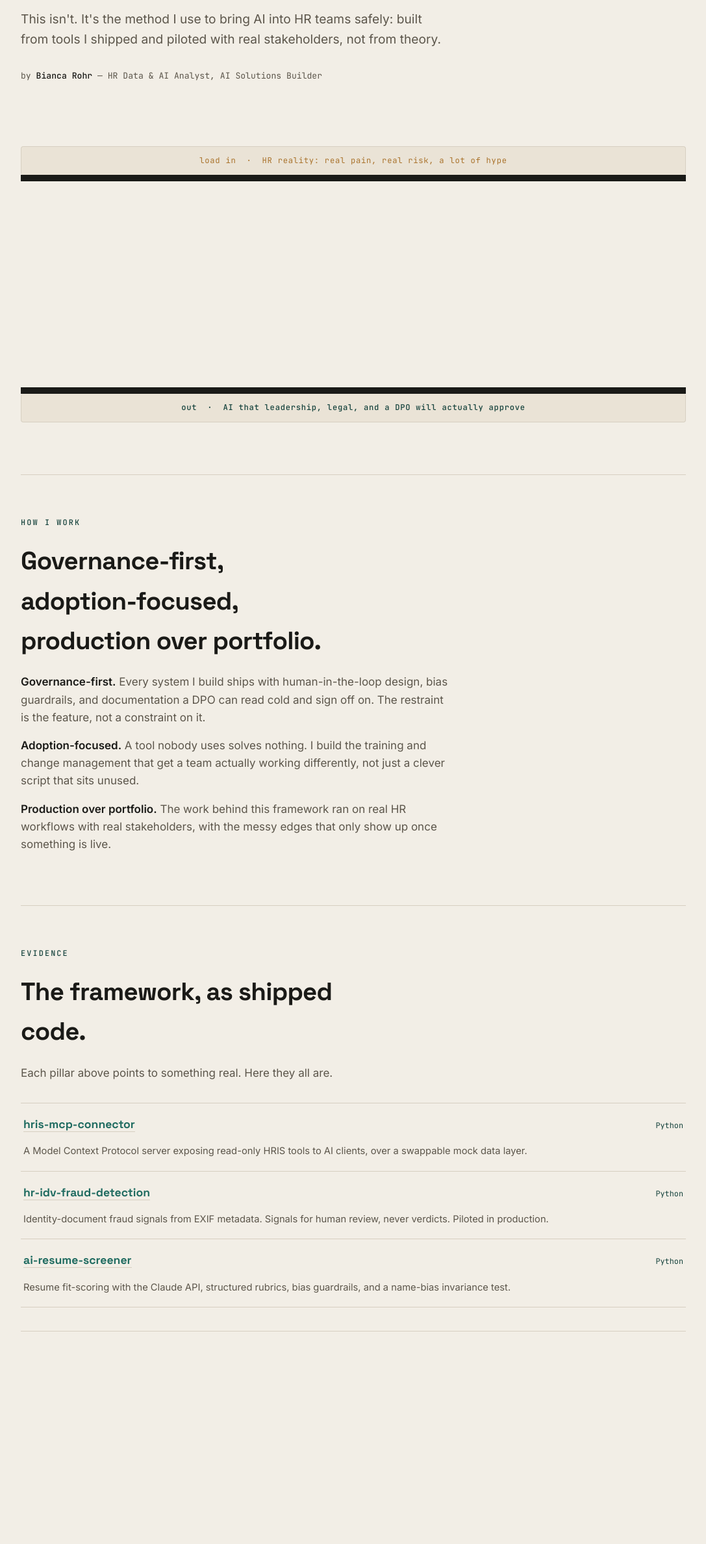
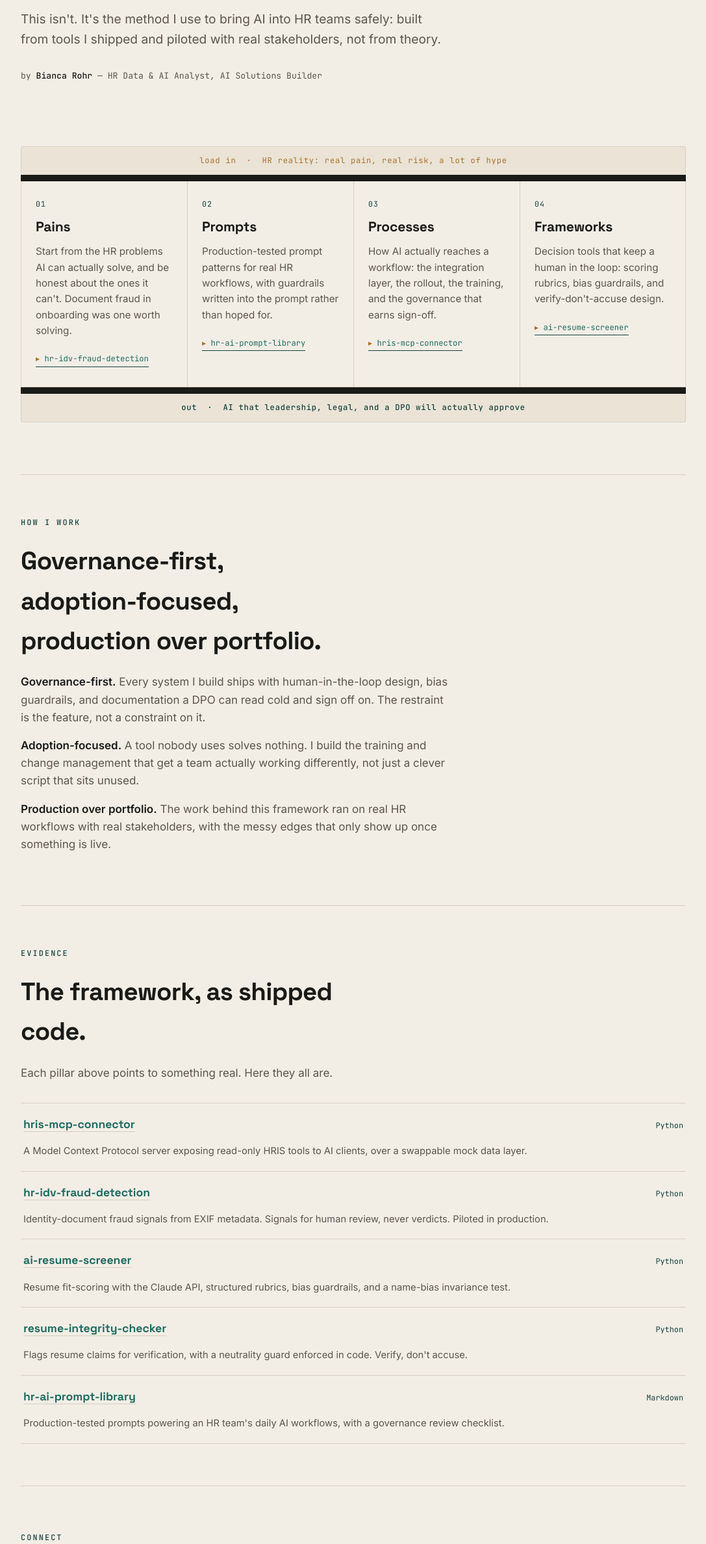
Before and after one commit to builtbybianca/the-hr-ai-architect, a plain HTML site: page index.html in a window 1280 px wide. Shown: the part 421-2797 px from the top of the page at 65% size, without its empty margins (96-1183 px from the left). Before the commit the page ends 2534 px from the top, so only its background shows below. Drawn offline with Linux system fonts and the light colour scheme.

Commit message:
Modify reveal animation and add project sections
Updated the reveal animation styles and added new sections for projects and contact information.

```diff
--- a/index.html
+++ b/index.html
@@ -131,8 +131,10 @@ footer{padding:40px 0 60px;border-top:1px solid var(--rule);margin-top:50px;
   display:flex;justify-content:space-between;flex-wrap:wrap;gap:12px}
 
 /* scroll reveal */
-.reveal{opacity:0;transform:translateY(16px);transition:opacity .6s ease,transform .6s ease}
-.reveal.in{opacity:1;transform:none}
+.reveal{opacity:1;transform:none;transition:opacity .6s ease,transform .6s ease}
+/* only hide-then-reveal when JS is active and motion is allowed */
+.js-anim .reveal{opacity:0;transform:translateY(16px)}
+.js-anim .reveal.in{opacity:1;transform:none}
 </style>
 </head>
 <body>
@@ -231,4 +233,50 @@ footer{padding:40px 0 60px;border-top:1px solid var(--rule);margin-top:50px;
         <span class="desc">Resume fit-scoring with the Claude API, structured rubrics, bias guardrails, and a name-bias invariance test.</span>
       </div>
       <div class="ev">
-        <span class="name"><a
+        <span class="name"><a href="https://github.com/builtbybianca/resume-integrity-checker">resume-integrity-checker</a></span>
+        <span class="lang">Python</span>
+        <span class="desc">Flags resume claims for verification, with a neutrality guard enforced in code. Verify, don't accuse.</span>
+      </div>
+      <div class="ev">
+        <span class="name"><a href="https://github.com/builtbybianca/hr-ai-prompt-library">hr-ai-prompt-library</a></span>
+        <span class="lang">Markdown</span>
+        <span class="desc">Production-tested prompts powering an HR team's daily AI workflows, with a governance review checklist.</span>
+      </div>
+    </div>
+  </section>
+
+  <section class="connect" id="connect">
+    <div class="eyebrow">Connect</div>
+    <h2>Building something at the intersection of HR and AI?</h2>
+    <p>I'm open to AI engineering and HR AI roles. The clearest picture of how I work is the
+    code itself. Start there.</p>
+    <a class="cta" href="https://github.com/builtbybianca">View my work on GitHub →</a>
+  </section>
+
+  <footer>
+    <span>The HR AI Architect</span>
+    <span>Bianca Rohr · builtbybianca</span>
+  </footer>
+
+</div>
+
+<script>
+// gentle scroll reveal, reduced-motion aware.
+// Columns are visible by default; we only opt into the hidden->reveal animation
+// when JS + IntersectionObserver are available AND motion is allowed.
+const rm = window.matchMedia('(prefers-reduced-motion: reduce)').matches;
+if (!rm && 'IntersectionObserver' in window) {
+  document.documentElement.classList.add('js-anim');
+  const io = new IntersectionObserver((entries) => {
+    entries.forEach((e) => { if (e.isIntersecting) { e.target.classList.add('in'); io.unobserve(e.target); } });
+  }, { threshold: 0.12, rootMargin: '0px 0px -10% 0px' });
+  // Reveal immediately anything already in view on load, observe the rest.
+  document.querySelectorAll('.reveal').forEach((el) => {
+    const r = el.getBoundingClientRect();
+    if (r.top < window.innerHeight && r.bottom > 0) { el.classList.add('in'); }
+    else { io.observe(el); }
+  });
+}
+</script>
+</body>
+</html>
```
